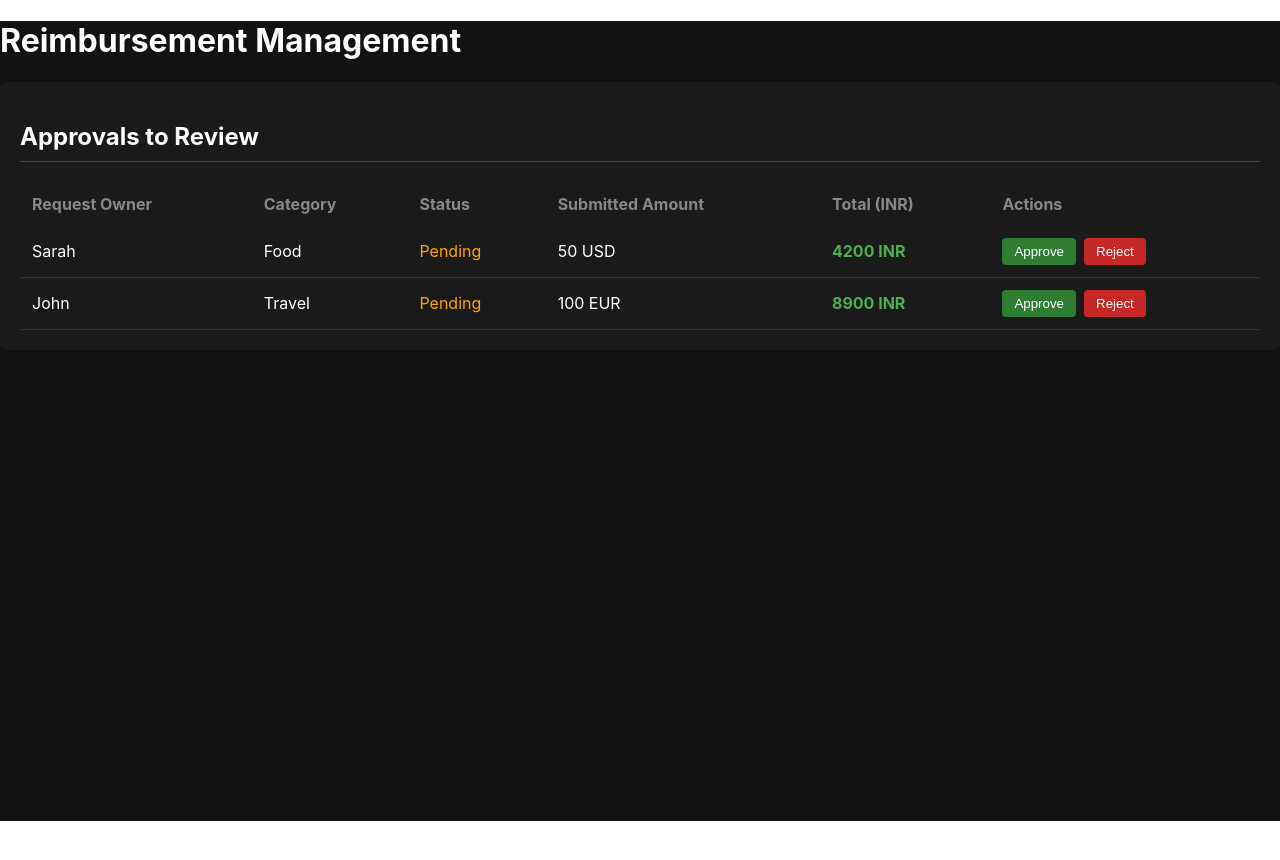
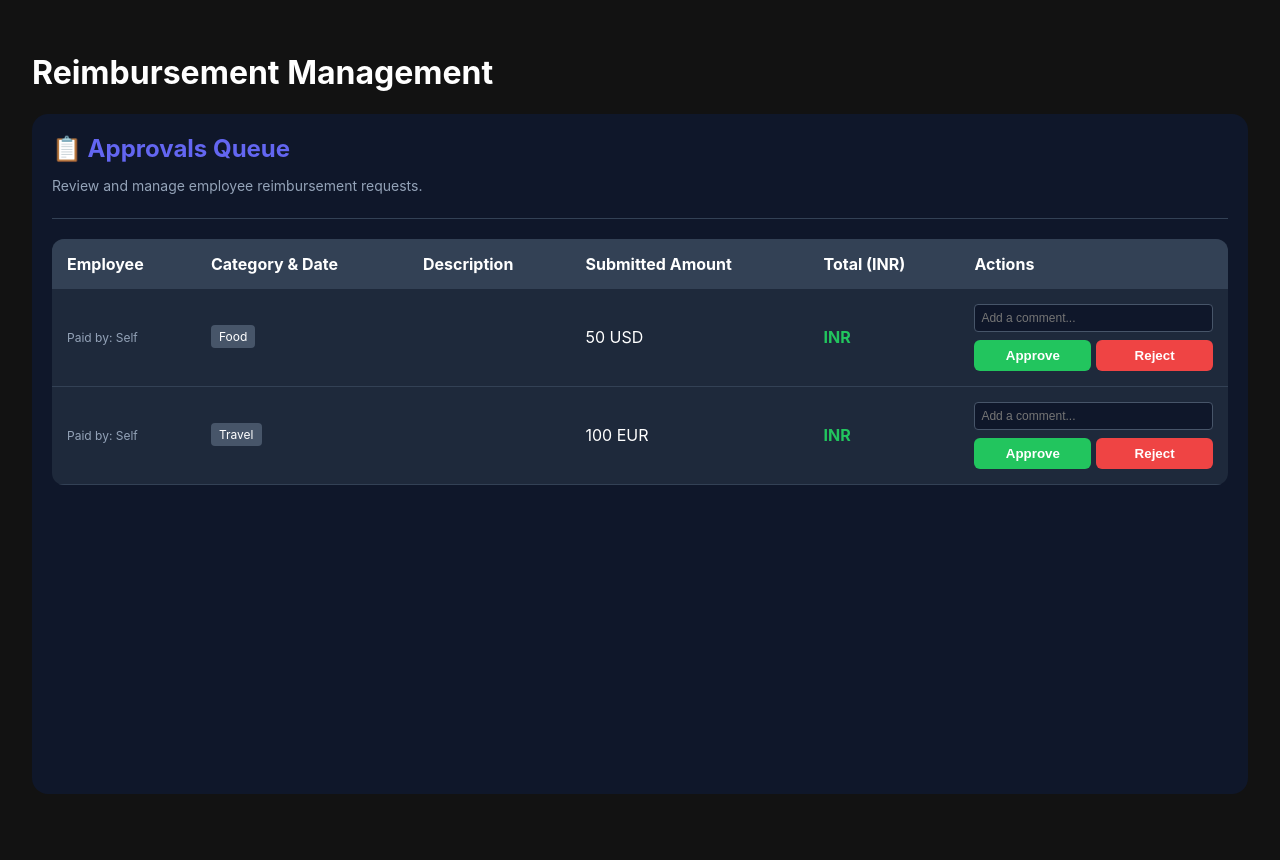
Before and after one commit to SKCODER16/Reimbursement-Management-BVP1, a React (Create React App) app: page / in a window 1280 px wide. Shown: the top 860 px of the page. Before the commit the page ends 821 px from the top, so only its background shows below. Built offline with nearby package versions, Linux system fonts and the light colour scheme.

Commit message:
Minor touches

```diff
--- a/src/App.js
+++ b/src/App.js
@@ -44,7 +44,7 @@ function App() {
   };
 
   return (
-    <div style={{ backgroundColor: '#121212', minHeight: '100vh', color: 'white' }}>
+    <div style={{ backgroundColor: '#121212', minHeight: '100vh', color: 'white', padding: '2rem' }}>
       <h1>Reimbursement Management</h1>
       {/* Passing props to your ManagerTable */}
       <ManagerTable
--- a/src/components/Manager/ManagerTable.js
+++ b/src/components/Manager/ManagerTable.js
@@ -1,49 +1,68 @@
-import React from 'react';
+import React, { useState } from 'react';
 
 const ManagerTable = ({ expenses, companyCurrency, onApprove, onReject }) => {
+    const [comment, setComment] = useState('');
+
     return (
-        <div style={{ padding: '20px', backgroundColor: '#1a1a1a', color: 'white', borderRadius: '8px' }}>
-            <h2 style={{ borderBottom: '1px solid #444', paddingBottom: '10px' }}>Approvals to Review</h2>
+        <div style={{ padding: '20px', backgroundColor: '#0f172a', color: 'white', borderRadius: '16px', minHeight: '80vh' }}>
+            <div style={{ borderBottom: '1px solid #334155', marginBottom: '20px', paddingBottom: '10px' }}>
+                <h2 style={{ color: '#6366f1', margin: 0 }}>📋 Approvals Queue</h2>
+                <p style={{ color: '#94a3b8', fontSize: '14px' }}>Review and manage employee reimbursement requests.</p>
+            </div>
 
-            <table style={{ width: '100%', marginTop: '20px', borderCollapse: 'collapse' }}>
+            <table style={{ width: '100%', borderCollapse: 'collapse', background: '#1e293b', borderRadius: '12px', overflow: 'hidden' }}>
                 <thead>
-                    <tr style={{ textAlign: 'left', color: '#888' }}>
-                        <th style={{ padding: '12px' }}>Request Owner</th>
-                        <th style={{ padding: '12px' }}>Category</th>
-                        <th style={{ padding: '12px' }}>Status</th>
-                        <th style={{ padding: '12px' }}>Submitted Amount</th>
-                        <th style={{ padding: '12px' }}>Total ({companyCurrency})</th>
-                        <th style={{ padding: '12px' }}>Actions</th>
+                    <tr style={{ textAlign: 'left', background: '#334155' }}>
+                        <th style={{ padding: '15px' }}>Employee</th>
+                        <th style={{ padding: '15px' }}>Category & Date</th>
+                        <th style={{ padding: '15px' }}>Description</th>
+                        <th style={{ padding: '15px' }}>Submitted Amount</th>
+                        <th style={{ padding: '15px' }}>Total ({companyCurrency})</th>
+                        <th style={{ padding: '15px' }}>Actions</th>
                     </tr>
                 </thead>
                 <tbody>
                     {expenses.length === 0 ? (
-                        <tr><td colSpan="6" style={{ textAlign: 'center', padding: '20px' }}>No pending requests</td></tr>
+                        <tr><td colSpan="6" style={{ textAlign: 'center', padding: '40px', color: '#94a3b8' }}>No pending requests found.</td></tr>
                     ) : (
                         expenses.map((exp) => (
-                            <tr key={exp.id} style={{ borderBottom: '1px solid #333' }}>
-                                <td style={{ padding: '12px' }}>{exp.employeeName}</td>
-                                <td style={{ padding: '12px' }}>{exp.category}</td>
-                                <td style={{ padding: '12px' }}>
-                                    <span style={{ color: '#ffa500' }}>{exp.status}</span>
+                            <tr key={exp.id} style={{ borderBottom: '1px solid #334155' }}>
+                                <td style={{ padding: '15px' }}>
+                                    <div style={{ fontWeight: 'bold' }}>{exp.employee}</div>
+                                    <div style={{ fontSize: '12px', color: '#94a3b8' }}>Paid by: {exp.paidBy || 'Self'}</div>
                                 </td>
-                                <td style={{ padding: '12px' }}>{exp.amount} {exp.currency}</td>
-                                <td style={{ padding: '12px', color: '#4caf50', fontWeight: 'bold' }}>
-                                    {exp.convertedAmount} {companyCurrency}
+                                <td style={{ padding: '15px' }}>
+                                    <span style={{ background: '#475569', padding: '4px 8px', borderRadius: '4px', fontSize: '12px' }}>{exp.category}</span>
+                                    <div style={{ fontSize: '12px', marginTop: '5px', color: '#94a3b8' }}>{exp.date}</div>
                                 </td>
-                                <td style={{ padding: '12px' }}>
+                                <td style={{ padding: '15px', color: '#e2e8f0' }}>{exp.description}</td>
+                                <td style={{ padding: '15px' }}>{exp.amount} {exp.currency}</td>
+                                <td style={{ padding: '15px', color: '#22c55e', fontWeight: 'bold' }}>
+                                    {exp.baseAmount} {companyCurrency}
+                                </td>
+                                <td style={{ padding: '15px' }}>
+                                    <div style={{ display: 'flex', flexDirection: 'column', gap: '8px' }}>
+                                        <input
+                                            type="text"
+                                            placeholder="Add a comment..."
+                                            onChange={(e) => setComment(e.target.value)}
+                                            style={{ padding: '6px', borderRadius: '4px', border: '1px solid #475569', background: '#0f172a', color: 'white', fontSize: '12px' }}
+                                        />
+                                        <div style={{ display: 'flex', gap: '5px' }}>
                                             <button
-                                        onClick={() => onApprove(exp.id)}
-                                        style={{ backgroundColor: '#2e7d32', color: 'white', border: 'none', padding: '6px 12px', marginRight: '8px', cursor: 'pointer', borderRadius: '4px' }}
+                                                onClick={() => onApprove(exp.id, comment)}
+                                                style={{ flex: 1, backgroundColor: '#22c55e', color: 'white', border: 'none', padding: '8px', cursor: 'pointer', borderRadius: '6px', fontWeight: 'bold' }}
                                             >
                                                 Approve
                                             </button>
                                             <button
-                                        onClick={() => onReject(exp.id)}
-                                        style={{ backgroundColor: '#c62828', color: 'white', border: 'none', padding: '6px 12px', cursor: 'pointer', borderRadius: '4px' }}
+                                                onClick={() => onReject(exp.id, comment)}
+                                                style={{ flex: 1, backgroundColor: '#ef4444', color: 'white', border: 'none', padding: '8px', cursor: 'pointer', borderRadius: '6px', fontWeight: 'bold' }}
                                             >
                                                 Reject
                                             </button>
+                                        </div>
+                                    </div>
                                 </td>
                             </tr>
                         ))
```
Lines whose indentation alone changed are shown as unchanged.
